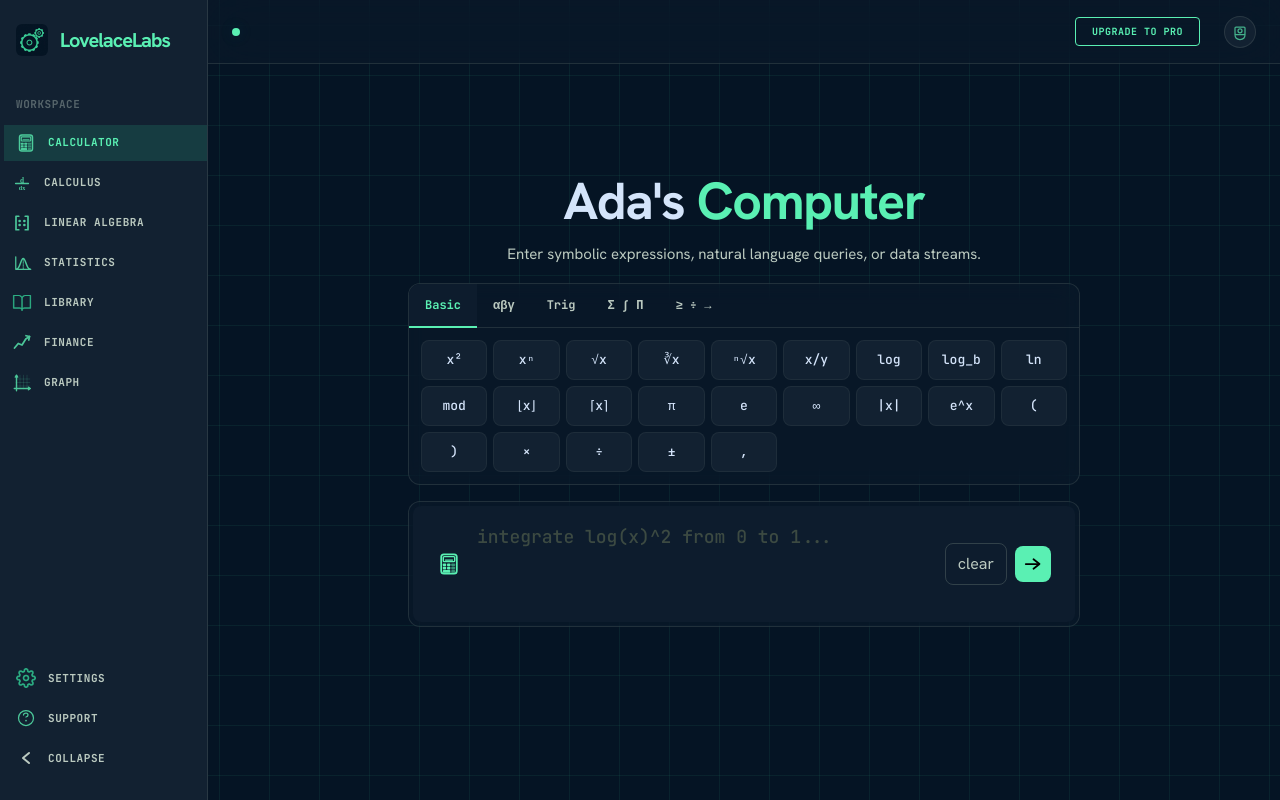
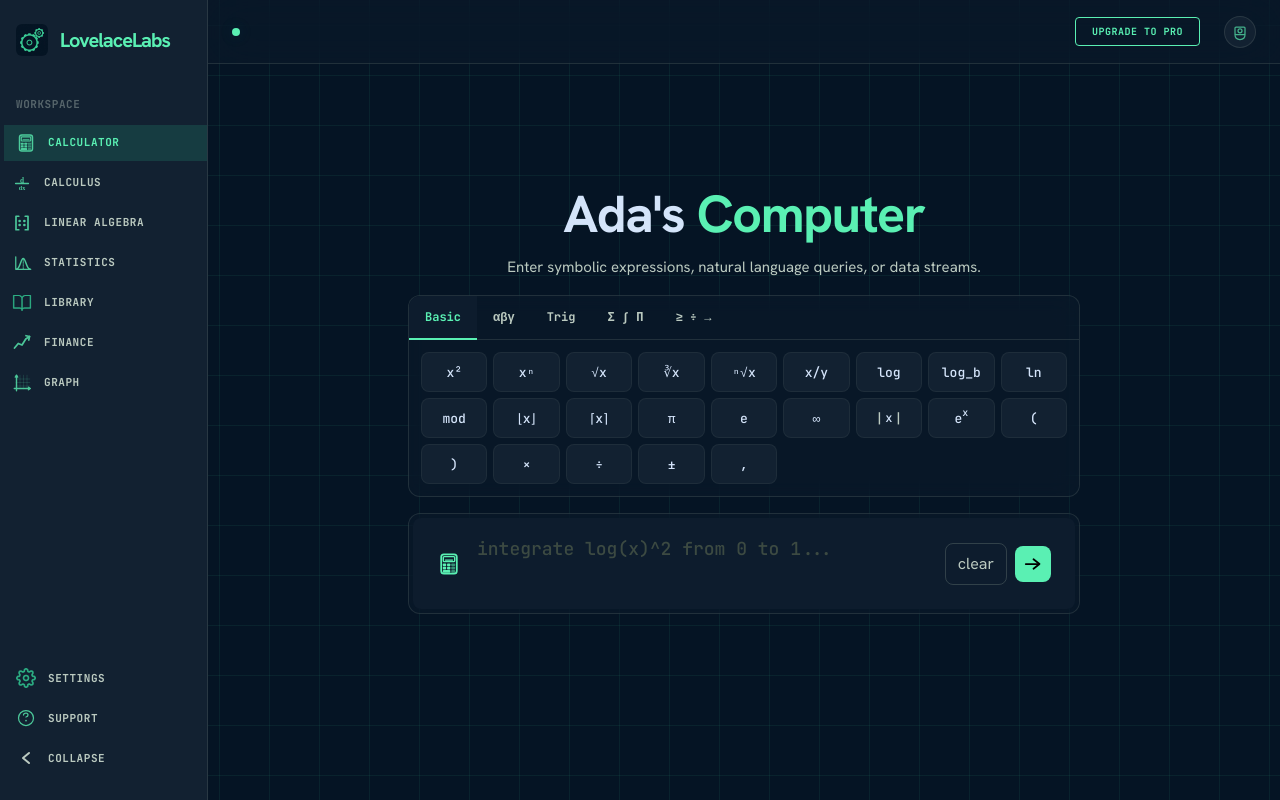
Before and after one commit to paka249/LoveLaceLabs, a React (Vite) app in the folder frontend/: page / in a window 1280 px wide. Both pictures are taken after a click on the button 449 px from the left and 454 px from the top of the page. Built offline with nearby package versions, Linux system fonts and the light colour scheme.

Commit message:
Fixed several notation and keyboard size

```diff
--- a/frontend/src/components/Calculator.jsx
+++ b/frontend/src/components/Calculator.jsx
@@ -32,11 +32,26 @@
   </span>
 );
 
+const ABS_DISPLAY = (
+  <span className="inline-flex items-center gap-0.5 leading-none">
+    <span className="text-on-surface-variant">|</span>
+    <span className="text-[12px]">x</span>
+    <span className="text-on-surface-variant">|</span>
+  </span>
+);
+
+const EXP_DISPLAY = (
+  <span className="inline-flex items-start leading-none">
+    <span className="text-[13px]">e</span>
+    <span className="text-[10px] -translate-y-1">x</span>
+  </span>
+);
+
 /* ── Symbol sets per tab ── */
 const SYMBOLS = {
   basic: [
     { display: 'x²',  insert: '__POWER_TEMPLATE__:2' },
-    { display: 'xⁿ',  insert: '__POWER_TEMPLATE__:n' },
+    { display: 'xⁿ',  insert: '__POWER_TEMPLATE__' },
     { display: '√x',  insert: '__NTHROOT_TEMPLATE__:2' },
     { display: '∛x',  insert: '__NTHROOT_TEMPLATE__:3' },
     { display: 'ⁿ√x', insert: '__NTHROOT_TEMPLATE__:n' },
@@ -50,8 +65,8 @@
     { display: 'π',   insert: 'π' },
     { display: 'e',   insert: 'e' },
     { display: '∞',   insert: '∞' },
-    { display: '|x|', insert: '||', cursorOffset: -1 },
-    { display: 'e^x', insert: 'e^' },
+    { display: ABS_DISPLAY, insert: '__ABS_TEMPLATE__' },
+    { display: EXP_DISPLAY, insert: '__EXP_TEMPLATE__' },
     { display: '(',   insert: '(' },
     { display: ')',   insert: ')' },
     { display: '×',   insert: '×' },
--- a/frontend/src/components/dashboard/IntelligenceHub.jsx
+++ b/frontend/src/components/dashboard/IntelligenceHub.jsx
@@ -187,6 +187,14 @@
   const inputRef = useRef(null);
   const isTemplateActive = Boolean(templateFields);
 
+  function autoResizeInput() {
+    const el = inputRef.current;
+    if (!el) return;
+    el.style.height = 'auto';
+    const nextHeight = Math.min(Math.max(el.scrollHeight, 56), 260);
+    el.style.height = `${nextHeight}px`;
+  }
+
   useEffect(() => {
     if (calcOpen) {
       preloadSymbolicMath().catch(() => {
@@ -194,6 +202,12 @@
       });
     }
   }, [calcOpen]);
+
+  useEffect(() => {
+    if (!isTemplateActive) {
+      autoResizeInput();
+    }
+  }, [query, isTemplateActive]);
 
   function showError(message) {
     setError(message);
@@ -238,6 +252,7 @@
   function getTemplateFocusNodeId(node) {
     if (node.type === 'fraction') return node.numerator[0].id;
     if (node.type === 'power') return node.base[0].id;
+    if (node.type === 'absolute') return node.arg[0].id;
     if (node.type === 'floor' || node.type === 'ceiling') return node.arg[0].id;
     if (node.type === 'mode') return node.left[0].id;
     if (node.type === 'nthRoot' || node.type === 'logBase') return node.value[0].id;
@@ -391,7 +406,36 @@
   }
 
   function handleStartPowerInline(nodeId, caret) {
-    const result = insertTemplateAtTextNode(templateFields, nodeId, caret, { type: 'power', exponent: 'n' });
+    const parentRes = findParentArrayAndIndex(templateFields, nodeId);
+    if (parentRes && caret === 0 && parentRes.index > 0) {
+      const newTree = JSON.parse(JSON.stringify(templateFields));
+      const cloneRes = findParentArrayAndIndex(newTree, nodeId);
+      const parentArray = cloneRes.parentArray;
+      const index = cloneRes.index;
+      const prevNode = parentArray[index - 1];
+      const currentNode = parentArray[index];
+
+      const powerNode = createInitialNode({ type: 'power', exponent: '' });
+      if (prevNode.type === 'text') {
+        powerNode.base = [{ type: 'text', value: prevNode.value, id: generateId() }];
+      } else {
+        powerNode.base = [prevNode];
+      }
+
+      const replacement = [powerNode];
+      if (currentNode.type === 'text' && currentNode.value.length > 0) {
+        replacement.push(currentNode);
+      }
+
+      parentArray.splice(index - 1, 2, ...replacement);
+      setTemplateFields(newTree);
+      setActiveNodeId(powerNode.exponent[0].id);
+      setActiveCaret(0);
+      setQuery(serializeNodeArray(newTree));
+      return;
+    }
+
+    const result = insertTemplateAtTextNode(templateFields, nodeId, caret, { type: 'power', exponent: '' });
     if (result) {
       setTemplateFields(result.updatedNodes);
       setActiveNodeId(result.focusNodeId);
@@ -417,8 +461,18 @@
     }
 
     if (text.startsWith('__POWER_TEMPLATE__')) {
-      const [, exponent = 'n'] = text.split(':');
+      const [, exponent = ''] = text.split(':');
       startTemplate({ type: 'power', exponent });
+      return;
+    }
+
+    if (text === '__ABS_TEMPLATE__') {
+      startTemplate('absolute');
+      return;
+    }
+
+    if (text === '__EXP_TEMPLATE__') {
+      startTemplate({ type: 'power', base: 'e', exponent: 'x' });
       return;
     }
 
@@ -596,7 +650,8 @@
           {!isTemplateActive && (
             <textarea
               ref={inputRef}
-              className="bg-transparent border-none outline-none focus:ring-0 w-full min-h-[84px] resize-none font-mono text-[18px] leading-relaxed text-primary placeholder:text-outline-variant"
+              className="bg-transparent border-none outline-none focus:ring-0 w-full min-h-[56px] resize-none font-mono text-[18px] leading-relaxed text-primary placeholder:text-outline-variant"
+              style={{ overflow: 'hidden' }}
               placeholder="integrate log(x)^2 from 0 to 1..."
               value={query}
               onChange={(e) => {
@@ -612,7 +667,7 @@
 
                 if (e.key === '^' && !e.ctrlKey && !e.metaKey && !e.altKey) {
                   e.preventDefault();
-                  startTemplate({ type: 'power', exponent: 'n' });
+                  startTemplate({ type: 'power', exponent: '' });
                   return;
                 }
 
--- a/frontend/src/utils/mathEvaluator.js
+++ b/frontend/src/utils/mathEvaluator.js
@@ -12,7 +12,7 @@
   'asin', 'acos', 'atan',
   'sqrt', 'root',
   'sum', 'product', 'limit', 'diff', 'integrate', 'defint',
-  'mode', 'floor', 'ceil', 'log_b',
+  'mode', 'floor', 'ceil', 'abs', 'log_b',
   'sin', 'cos', 'tan', 'cot', 'sec', 'csc',
   'log', 'ln', 'pi', 'e',
 ];
@@ -439,6 +439,7 @@
     .replace(/∜\(/g, '(x=>Math.pow(x,1/4))(')
     .replace(/\bfloor\(/g, 'Math.floor(')
     .replace(/\bceil\(/g, 'Math.ceil(')
+    .replace(/\babs\(/g, 'Math.abs(')
     .replace(/⌊([^⌋]+)⌋/g, 'Math.floor($1)')
     .replace(/⌈([^⌉]+)⌉/g, 'Math.ceil($1)')
     .replace(/\|([^|]+)\|/g, 'Math.abs($1)')
--- a/frontend/src/utils/mathTree.js
+++ b/frontend/src/utils/mathTree.js
@@ -26,6 +26,10 @@
         const base = serializeNodeArray(node.base);
         const exponent = serializeNodeArray(node.exponent) || '2';
         return `(${base})^(${exponent})`;
+      }
+      if (node.type === 'absolute') {
+        const arg = serializeNodeArray(node.arg);
+        return `abs(${arg})`;
       }
       if (node.type === 'floor') {
         const arg = serializeNodeArray(node.arg);
@@ -105,6 +109,9 @@
   if (node.type === 'power') {
     return node.base[0].id;
   }
+  if (node.type === 'absolute') {
+    return node.arg[0].id;
+  }
   if (node.type === 'floor' || node.type === 'ceiling') {
     return node.arg[0].id;
   }
@@ -130,7 +137,7 @@
 }
 
 export function createInitialNode(spec) {
-  const { type, func = 'sin', callName = null, exponent = 'n', degree = 'n' } = normalizeTemplateSpec(spec);
+  const { type, func = 'sin', callName = null, exponent = '', degree = 'n', base = '' } = normalizeTemplateSpec(spec);
   const id = generateId();
   if (type === 'fraction') {
     return {
@@ -144,8 +151,15 @@
     return {
       type,
       id,
-      base: [{ type: 'text', value: '', id: generateId() }],
+      base: [{ type: 'text', value: String(base), id: generateId() }],
       exponent: [{ type: 'text', value: String(exponent), id: generateId() }],
+    };
+  }
+  if (type === 'absolute') {
+    return {
+      type,
+      id,
+      arg: [{ type: 'text', value: '', id: generateId() }],
     };
   }
   if (type === 'floor' || type === 'ceiling') {
@@ -254,10 +268,15 @@
     const leftVal = targetNode.value.slice(0, caretPos);
     const rightVal = targetNode.value.slice(caretPos);
     const newTemplate = createInitialNode(templateType);
+    const isPowerTemplate = newTemplate.type === 'power';
 
     const replacements = [];
     if (leftVal.length > 0) {
-      replacements.push({ ...targetNode, value: leftVal });
+      if (isPowerTemplate) {
+        newTemplate.base = [{ type: 'text', value: leftVal, id: generateId() }];
+      } else {
+        replacements.push({ ...targetNode, value: leftVal });
+      }
     }
     replacements.push(newTemplate);
     if (rightVal.length > 0) {
@@ -299,6 +318,13 @@
           newNodes[i] = { ...node, [field]: res.updatedNodes };
           return { updatedNodes: newNodes, focusNodeId: res.focusNodeId };
         }
+      }
+    } else if (node.type === 'absolute') {
+      const res = insertTemplateAtTextNode(node.arg, targetId, caretPos, templateType);
+      if (res) {
+        const newNodes = [...nodes];
+        newNodes[i] = { ...node, arg: res.updatedNodes };
+        return { updatedNodes: newNodes, focusNodeId: res.focusNodeId };
       }
     } else if (node.type === 'floor' || node.type === 'ceiling') {
       const res = insertTemplateAtTextNode(node.arg, targetId, caretPos, templateType);
@@ -411,6 +437,9 @@
         const res = findParentArrayAndIndex(node[field], targetId);
         if (res) return res;
       }
+    } else if (node.type === 'absolute') {
+      const res = findParentArrayAndIndex(node.arg, targetId);
+      if (res) return res;
     } else if (node.type === 'floor' || node.type === 'ceiling') {
       const res = findParentArrayAndIndex(node.arg, targetId);
       if (res) return res;
@@ -493,6 +522,12 @@
         const res = findParentTemplateOfArray(node[field], targetId);
         if (res) return res;
       }
+    } else if (node.type === 'absolute') {
+      if (node.arg.some((n) => n.id === targetId)) {
+        return { parentTemplate: node, fieldName: 'arg' };
+      }
+      const argRes = findParentTemplateOfArray(node.arg, targetId);
+      if (argRes) return argRes;
     } else if (node.type === 'floor' || node.type === 'ceiling') {
       if (node.arg.some((n) => n.id === targetId)) {
         return { parentTemplate: node, fieldName: 'arg' };
@@ -638,6 +673,7 @@
   const isFirstField =
     (parentTemplate.type === 'fraction' && fieldName === 'numerator') ||
     (parentTemplate.type === 'power' && fieldName === 'base') ||
+    (parentTemplate.type === 'absolute' && fieldName === 'arg') ||
     ((parentTemplate.type === 'floor' || parentTemplate.type === 'ceiling') && fieldName === 'arg') ||
     (parentTemplate.type === 'mode' && fieldName === 'left') ||
     ((parentTemplate.type === 'nthRoot' || parentTemplate.type === 'logBase') && fieldName === 'value') ||
@@ -719,6 +755,8 @@
       } else if (node.type === 'power') {
         traverse(node.base);
         traverse(node.exponent);
+      } else if (node.type === 'absolute') {
+        traverse(node.arg);
       } else if (node.type === 'floor' || node.type === 'ceiling') {
         traverse(node.arg);
       } else if (node.type === 'mode') {
```
Also changed, not shown: frontend/src/components/MathTemplateWidget.jsx (+25 -0 lines).
